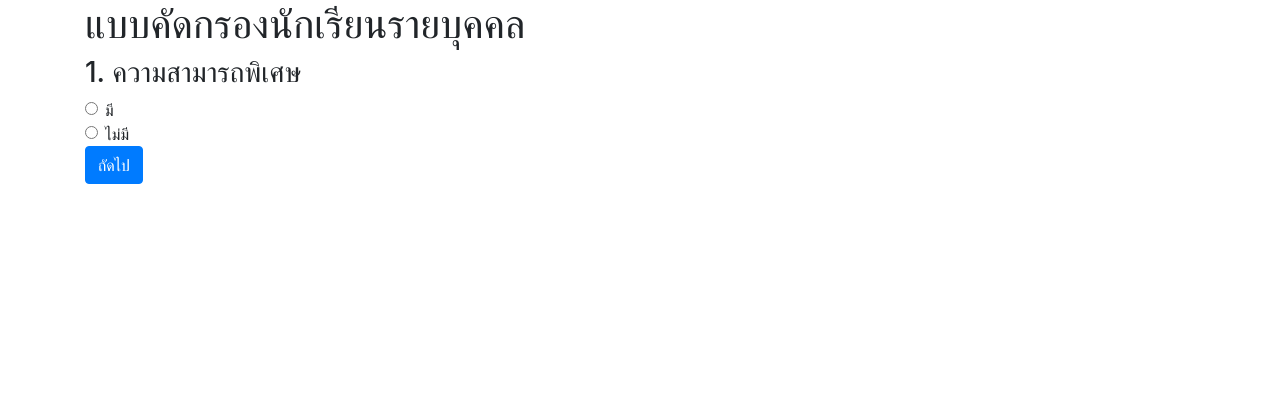
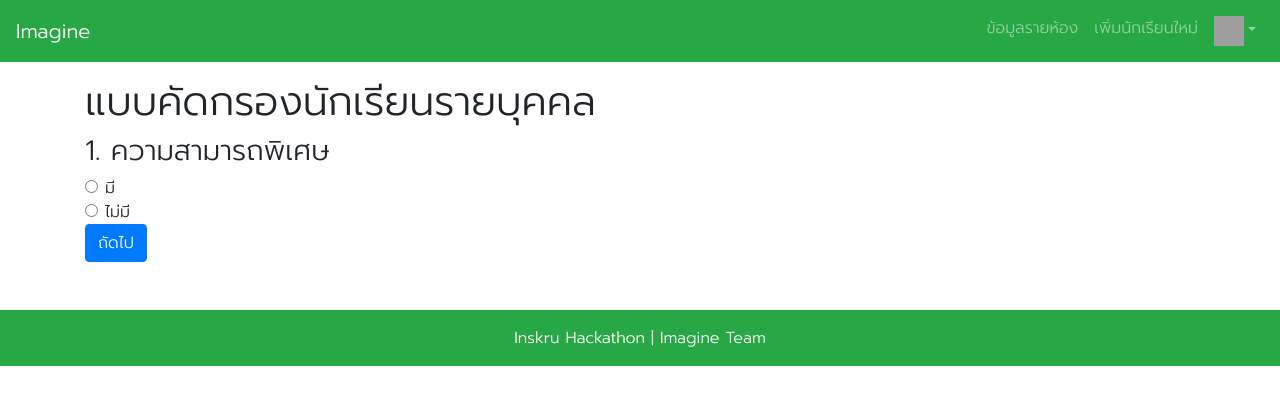
Before and after one commit to F9Uf/imagine-inskru, a Vue app: page /filter in a window 1280 px wide. Shown: the top 404 px of the page. Built offline with nearby package versions, Linux system fonts and the light colour scheme; grey boxes are pictures that could not be loaded.

Commit message:
added header footer

```diff
--- a/public/index.html
+++ b/public/index.html
@@ -5,8 +5,14 @@
     <meta http-equiv="X-UA-Compatible" content="IE=edge">
     <meta name="viewport" content="width=device-width,initial-scale=1.0">
     <link rel="icon" href="<%= BASE_URL %>favicon.ico">
+    <link href="https://fonts.googleapis.com/css?family=Prompt:300&display=swap" rel="stylesheet">
     <link rel="stylesheet" href="https://stackpath.bootstrapcdn.com/bootstrap/4.3.1/css/bootstrap.min.css" integrity="sha384-ggOyR0iXCbMQv3Xipma34MD+dH/1fQ784/j6cY/iJTQUOhcWr7x9JvoRxT2MZw1T" crossorigin="anonymous">
     <title>imagine-inskru</title>
+    <style>
+      body, * {
+        font-family: 'Prompt', sans-serif;
+      }
+    </style>
   </head>
   <body>
     <noscript>
--- a/src/App.vue
+++ b/src/App.vue
@@ -1,15 +1,28 @@
 <template>
   <div id="app">
+    <base-header v-if="$route.path !== '/'"></base-header>
     <div class="container">
       <div class="row">
         <div class="col">
           <router-view/>
-
         </div>
       </div>
     </div>
+    <base-footer></base-footer>
   </div>
 </template>
 
+<script>
+import BaseHeader from './components/header'
+import BaseFooter from './components/footer'
+
+export default {
+  components: {
+    BaseHeader,
+    BaseFooter
+  }
+}
+</script>
+
 <style>
 </style>
--- /dev/null
+++ b/src/components/footer.vue
@@ -0,0 +1,19 @@
+<template>
+    <nav>
+        <ul class="nav bg-success py-2" >
+            <li class="nav-item mx-auto">
+                <a class="nav-link disabled" href="#" tabindex="-1" aria-disabled="true" style="color: white;">Inskru Hackathon | Imagine Team</a>
+            </li>
+        </ul>
+    </nav>
+</template>
+
+<script>
+export default {
+
+}
+</script>
+
+<style>
+
+</style>
--- /dev/null
+++ b/src/components/header.vue
@@ -0,0 +1,46 @@
+<template>
+    <nav class="navbar navbar-expand-md navbar-dark mb-3 bg-success">
+        <a class="navbar-brand" href="/">Imagine</a>
+        <button class="navbar-toggler" type="button" data-toggle="collapse" data-target="#navbarSupportedContent" aria-controls="navbarSupportedContent" aria-expanded="false" aria-label="Toggle navigation">
+            <span class="navbar-toggler-icon"></span>
+        </button>
+
+        <div class="collapse navbar-collapse" id="navbarSupportedContent">
+            <ul class="navbar-nav ml-auto">
+                <li class="nav-item">
+                    <router-link class="nav-link" to="/home">ข้อมูลรายห้อง</router-link>
+                </li>
+                <li class="nav-item">
+                    <router-link to="/personal" class="nav-link" href="#">เพิ่มนักเรียนใหม่</router-link>
+                </li>
+                <li class="nav-item dropdown">
+                    <a class="nav-link dropdown-toggle" href="#" id="navbarDropdown" role="button" data-toggle="dropdown" aria-haspopup="true" aria-expanded="false">
+                        <img :src="img" width="30" height="30" class="img-profile">
+                    </a>
+                    <div class="dropdown-menu dropdown-menu-right" aria-labelledby="navbarDropdown">
+                        <h6 class="dropdown-header">ลงชื่อเข้าใช้ด้วย <b>{{ userId }}</b></h6>
+                        <div class="dropdown-divider"></div>
+                        <router-link class="dropdown-item" to="#" >แก้ไขข้อมูลส่วนตัว</router-link>
+                        <div class="dropdown-divider"></div>
+                        <router-link to="/" class="dropdown-item" >ออกจากระบบ</router-link>
+                    </div>
+                </li>
+            </ul>
+        </div>
+    </nav>
+</template>
+
+<script>
+export default {
+    data() {
+        return {
+            userId: 'PRA250',
+            img: 'http://ircat.srvc.ac.th/systemImages/Manager.png'
+        }
+    }
+}
+</script>
+
+<style>
+
+</style>
--- a/src/views/login.vue
+++ b/src/views/login.vue
@@ -10,7 +10,7 @@
                 <input type="password" class="form-control" placeholder="password">
             </div>
             <router-link to="/home">
-                <button class="btn btn-primary">Login</button>
+                <button class="btn btn-primary btn-block">Login</button>
             </router-link>
 
         </div>
```
